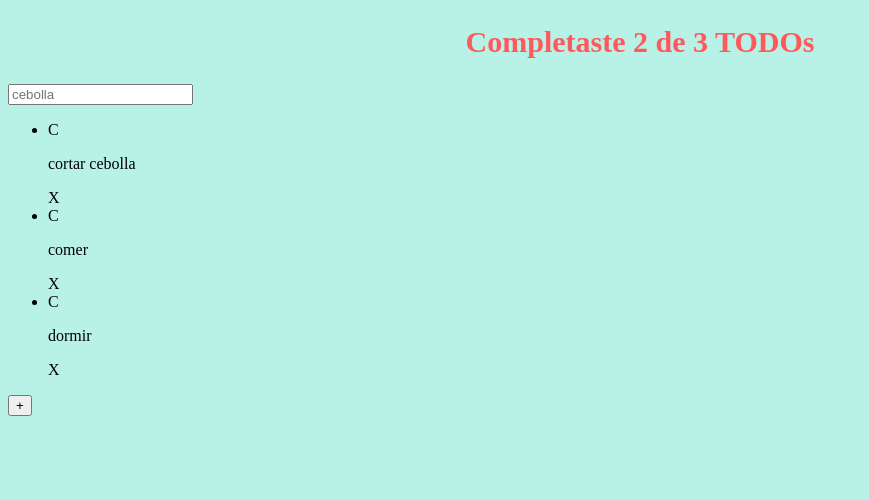
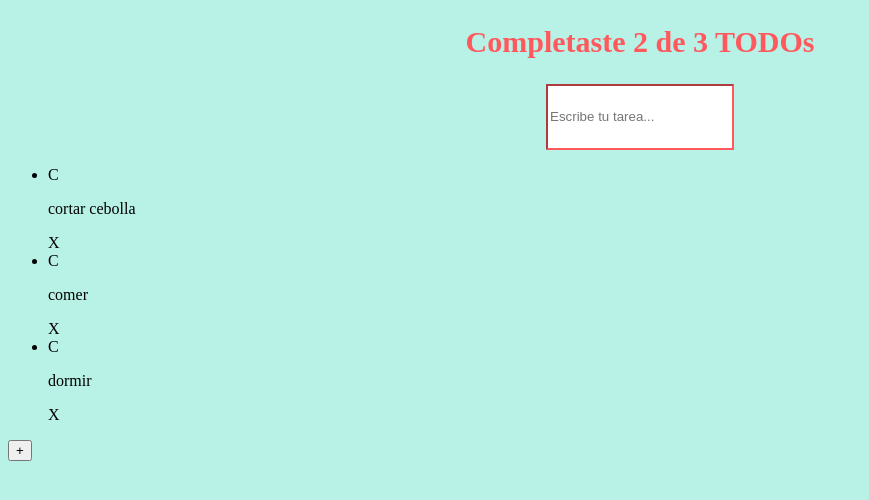
Before and after one commit to VickyMastro/App-TODOs, a React (Create React App) app: page / in a window 1280 px wide. Shown: the top 500 px of the page, without its empty margins (0-869 px from the left). Built offline with nearby package versions, Linux system fonts and the light colour scheme.

Commit message:
OD-6: agrego estilos al input de TODOs

```diff
--- /dev/null
+++ b/src/TodoSearch.css
@@ -0,0 +1,12 @@
+.container{
+    display: flex;
+    justify-content: center;
+
+}
+.InputSearch{
+    width: 180px;
+    height: 60px;
+
+    border-radius: 1px;
+    border-color: #ff595e;
+}
--- a/src/TodoSearch.jsx
+++ b/src/TodoSearch.jsx
@@ -1,8 +1,11 @@
 import React from "react";
+import "./TodoSearch.css"
 
 function TodoSearch (){
     return (
-      <input placeholder="cebolla" />
+      <div className = "container">
+        <input className = "InputSearch" placeholder="Escribe tu tarea..."  />
+      </div>
 
     );
 }
```
